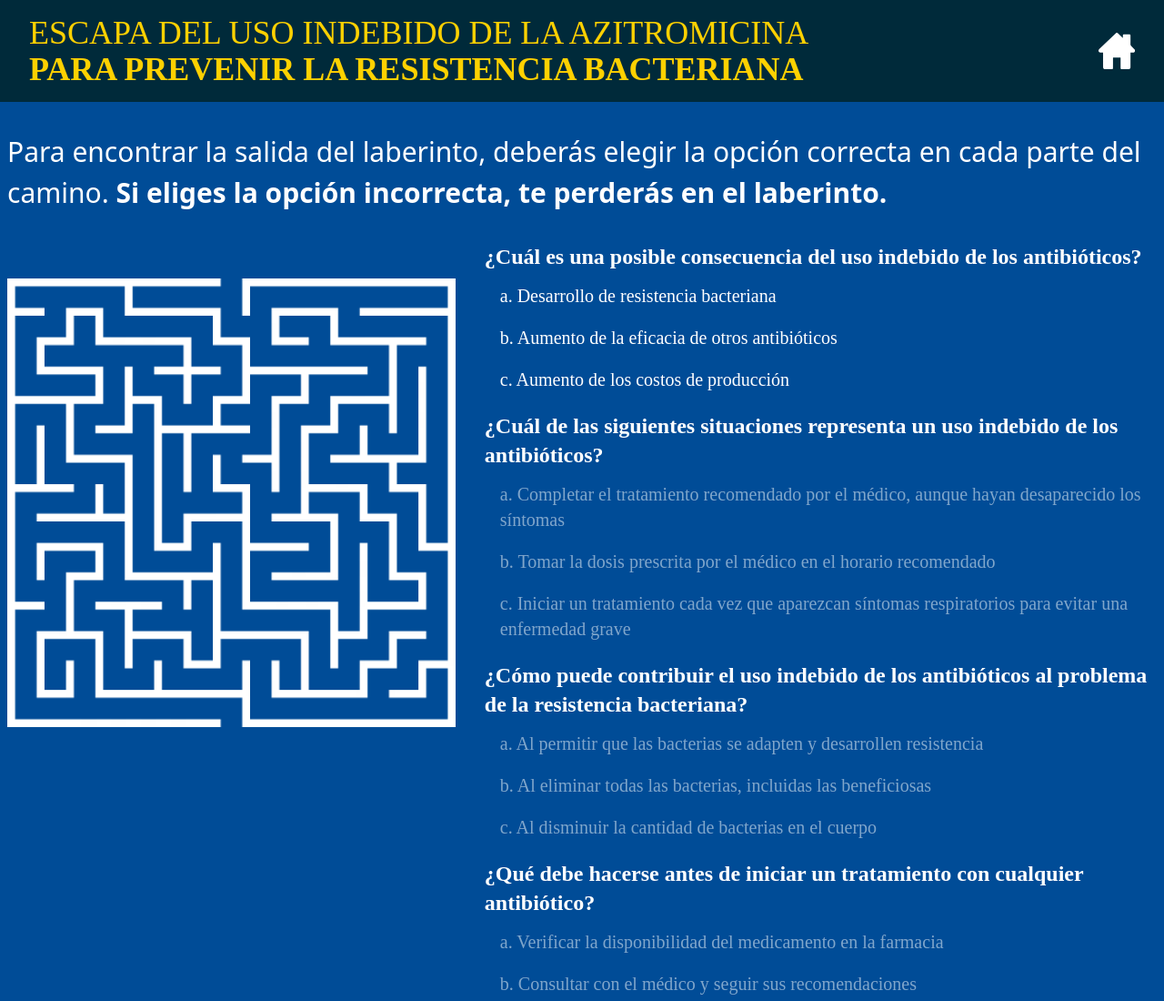
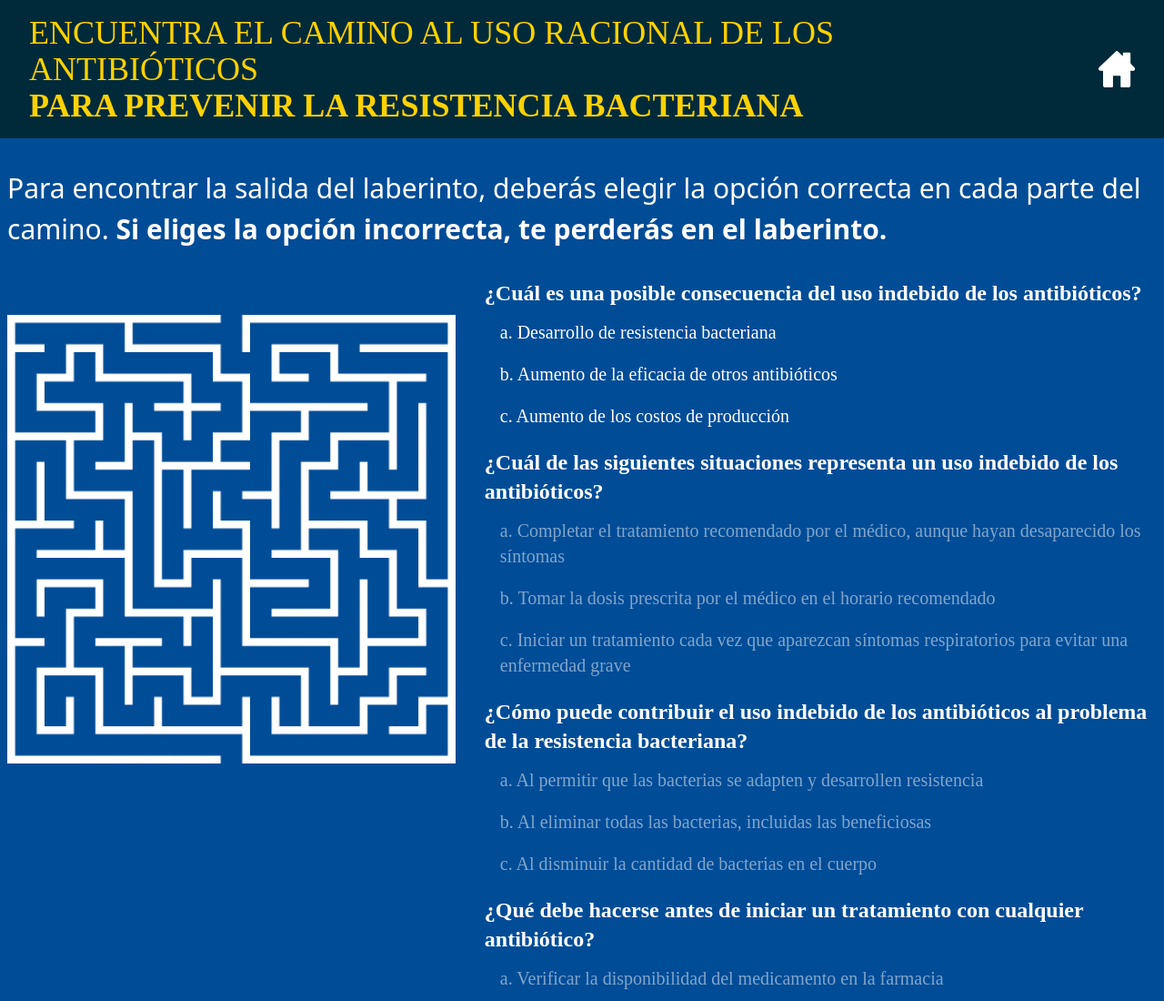
Before and after one commit to TDanyStark/laberinto-klaricid, an Astro site: page /apps/abbott/laberinto-klaricid/laberinto in a window 1280 px wide. Shown: the top 1100 px of the page at 91% size. Built offline with nearby package versions, Linux system fonts and the light colour scheme; Astro itself is replaced by a stand-in of ours; a web font is replaced by a local one.

Commit message:
Actualizar mensajes en el encabezado y la descripción para promover el uso racional de antibióticos y prevenir la resistencia bacteriana

```diff
--- a/src/layouts/Layout.astro
+++ b/src/layouts/Layout.astro
@@ -14,7 +14,7 @@ const bgClass = bg ? `bg-${bg}` : 'bg-azul_claro';
 <html lang="es">
 	<head>
 		<meta charset="UTF-8" />
-		<meta name="description" content="Escapa del uso indebido de la azitromicina para prevenir la resistencia bacteriana" />
+		<meta name="description" content="Encuentra el camino al uso racional de los antibióticos para prevenir la resistencia bacteriana" />
 		<meta name="viewport" content="width=device-width" />
 		<link rel="icon" type="image/png" href={URL_BASE + "/icon-192x192.png"} />
 
--- a/src/sections/HeaderApp.astro
+++ b/src/sections/HeaderApp.astro
@@ -4,7 +4,7 @@ import { URL_BASE } from "../variables";
 
 <header class="flex bg-azul_oscuro py-4 px-2 lg:px-8 font-brandon">
   <div class="basis-3/4 text-amarillo_abbott">
-    <h1 class="text-xl lg:text-3xl xl:text-4xl">ESCAPA DEL USO INDEBIDO DE LA AZITROMICINA <span class="font-bold block">PARA PREVENIR LA RESISTENCIA BACTERIANA</span></h1>
+    <h1 class="text-xl lg:text-3xl xl:text-4xl">ENCUENTRA EL CAMINO AL USO RACIONAL DE LOS ANTIBIÓTICOS <span class="font-bold block">PARA PREVENIR LA RESISTENCIA BACTERIANA</span></h1>
   </div>
 <nav class="basis-1/4 flex justify-end items-center">
   <a href={URL_BASE} class="inline-block">
```
